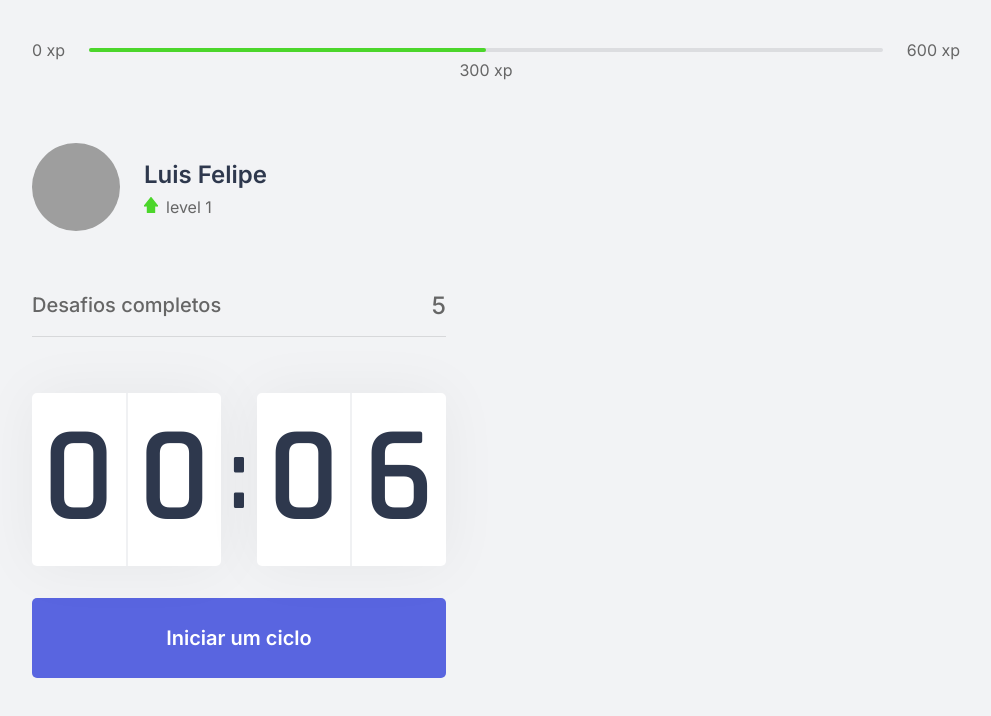
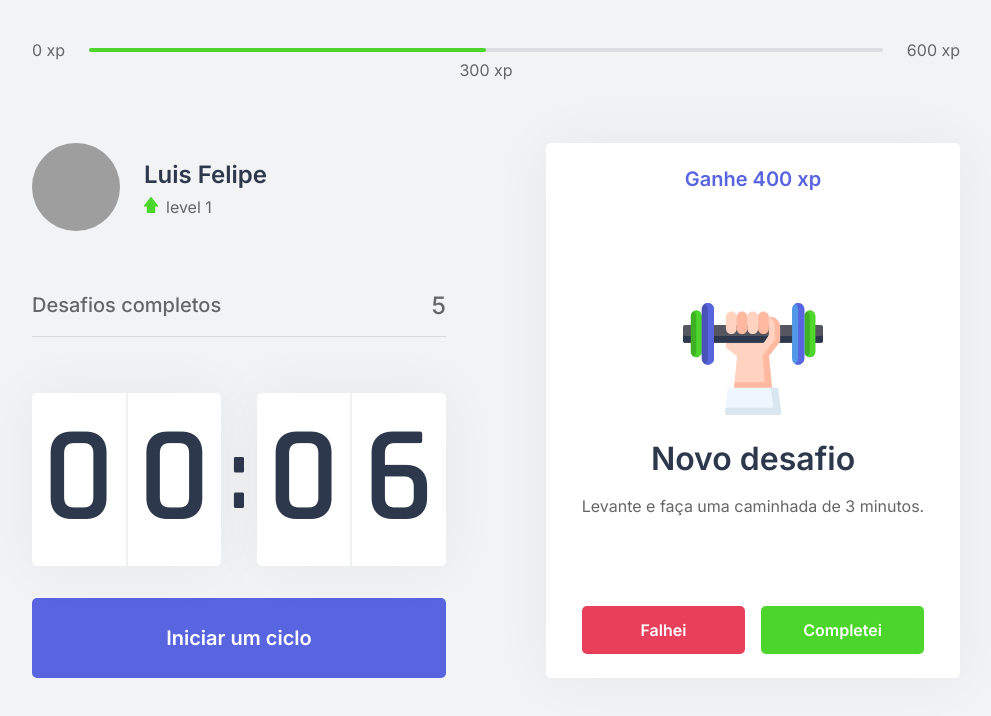
Before and after one commit to luisfelipefr/move-pomodor, a Next.js app: page / in a window 1280 px wide. Shown: the top 716 px of the page, without its empty margins (144-1135 px from the left). Built offline with nearby package versions, Linux system fonts and the light colour scheme; grey boxes are pictures that could not be loaded.

Commit message:
Creating challenge box and styling

```diff
--- /dev/null
+++ b/src/components/ChallengeBox.tsx
@@ -0,0 +1,38 @@
+import Image from "next/image";
+import styles from "../styles/Components/ChallengeBox.module.css";
+
+export function ChallengeBox() {
+  const hasActiveChallenge = true;
+  return (
+    <div className={styles.challengeBoxContainer}>
+      {hasActiveChallenge ? (
+        <div className={styles.challengeActive}>
+          <header>Ganhe 400 xp</header>
+
+          <main>
+            <img src="icons/body.svg" />
+            <strong>Novo desafio</strong>
+            <p>Levante e faça uma caminhada de 3 minutos.</p>
+          </main>
+
+          <footer>
+            <button type="button" className={styles.challengeFailedButton}>
+              Falhei
+            </button>
+            <button type="button" className={styles.challengeSucceededButton}>
+              Completei
+            </button>
+          </footer>
+        </div>
+      ) : (
+        <div className={styles.challengeNotActive}>
+          <strong>Finalize um ciclo para receber um desafio</strong>
+          <p>
+            <img src="/icons/level-up.svg" alt="Level Up" />
+            Avance de level completando desafios.
+          </p>
+        </div>
+      )}
+    </div>
+  );
+}
--- a/src/pages/index.tsx
+++ b/src/pages/index.tsx
@@ -8,6 +8,7 @@
 import Head from "next/head";
 
 import styles from "../styles/pages/Home.module.css";
+import { ChallengeBox } from "../components/ChallengeBox";
 export default function Home() {
   return (
     <div className={styles.container}>
@@ -22,7 +23,9 @@
           <CompletedChallengers />
           <Countdown />
         </div>
-        <div></div>
+        <div>
+          <ChallengeBox />
+        </div>
       </section>
     </div>
   );
--- /dev/null
+++ b/src/styles/Components/ChallengeBox.module.css
@@ -0,0 +1,108 @@
+.challengeBoxContainer {
+  height: 100%;
+
+  background: var(--white);
+  border-radius: 5px;
+  box-shadow: 0 0 60px rgba(0, 0, 0, 0.05);
+  padding: 1.5rem 2rem;
+  display: flex;
+  flex-direction: column;
+  align-items: center;
+  justify-content: center;
+
+  text-align: center;
+}
+
+.challengeNotActive {
+  display: flex;
+  flex-direction: column;
+  align-items: center;
+}
+
+.challengeNotActive strong {
+  font-size: 1.5rem;
+  font-weight: 500;
+  line-height: 1.4;
+}
+
+.challengeNotActive p {
+  display: flex;
+  flex-direction: column;
+  align-items: center;
+  line-height: 1.4;
+  max-width: 70%;
+  margin-top: 3rem;
+}
+
+.challengeNotActive p img {
+  margin-bottom: 1rem;
+}
+
+.challengeActive {
+  height: 100%;
+
+  display: flex;
+  flex-direction: column;
+}
+
+.challengeActive header {
+  color: var(--blue);
+  font-weight: 600;
+  font-size: 1.25rem;
+  padding: 0 2rem 1.5rem;
+  border-bottom: 1px solid var (--gray-line);
+}
+
+.challengeActive main {
+  flex: 1;
+  display: flex;
+  flex-direction: column;
+  align-items: center;
+  justify-content: center;
+}
+
+.challengeActive main strong {
+  font-size: 2rem;
+  font-weight: 600;
+  color: var(--title);
+  margin: 1.5rem 0 1rem;
+}
+
+.challengeActive main p {
+  line-height: 1.5;
+}
+
+.challengeActive footer {
+  display: grid;
+  grid-template-columns: repeat(2, 1fr);
+  gap: 1rem;
+}
+
+.challengeActive footer button {
+  height: 3rem;
+  display: flex;
+  align-items: center;
+  justify-content: center;
+
+  border: 0;
+  border-radius: 5px;
+
+  color: var(--white);
+  font-size: 1rem;
+
+  font-weight: 600;
+
+  transition: filter 0.2s;
+}
+
+.challengeActive footer button.challengeFailedButton {
+  background: var(--red);
+}
+
+.challengeActive footer button.challengeSucceededButton {
+  background: var(--green);
+}
+
+.challengeActive footer button:hover {
+  filter: brightness(0.9);
+}
```
